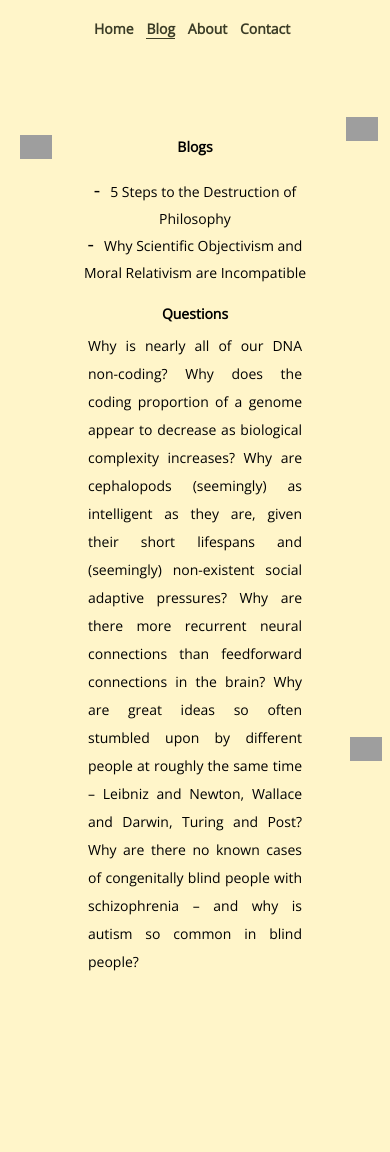
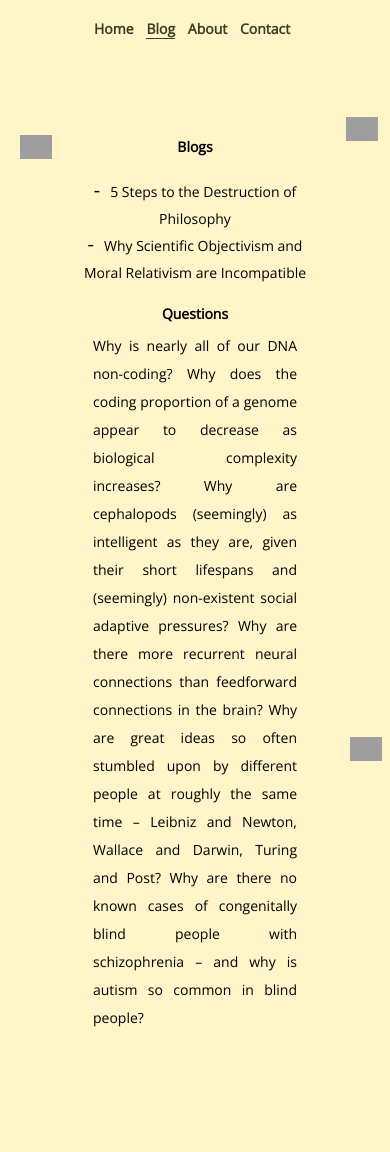
Before and after one commit to richardofarrell/richardofarrell.github.io, a Jekyll site: the page built from blog-list.md, in a window 390 px wide. Built offline with Jekyll 4.4.1, drawn with Linux system fonts in a browser that asks for light colours; before the commit the page ends 1096 px from its top, so only the background shows below that; grey boxes are pictures that could not be loaded.

Commit message:
Update default.html

```diff
--- a/_layouts/default.html
+++ b/_layouts/default.html
@@ -121,7 +121,7 @@
             }
 
             p {
-              margin: 0 clamp(10px, 1vw + 5px, 30px) clamp(10px, 1vw + 5px, 30px); /* Updated margin for smaller devices */
+              margin: 0 clamp(10px, 15px, 30px) clamp(30px, 5vw + 10px, 100px); /* Updated margin for smaller devices */
             }
         }
 
```
